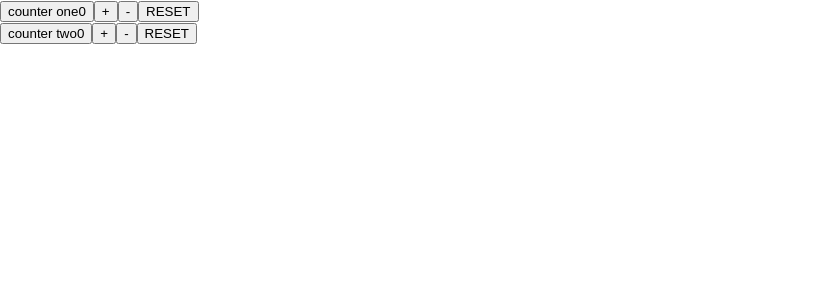
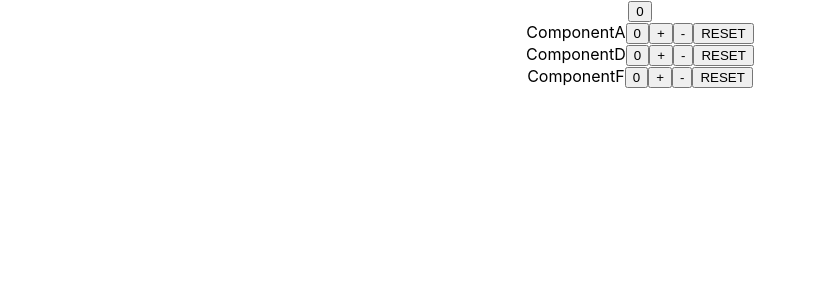
Before and after one commit to Monishasaravanan17/react-hooks, a React (Create React App) app: page / in a window 1280 px wide. Shown: the top 300 px of the page, without its empty margins (0-817 px from the left). Built offline with nearby package versions, Linux system fonts and the light colour scheme.

Commit message:
commit Reducercontext

```diff
--- a/src/App.js
+++ b/src/App.js
@@ -10,19 +10,45 @@
 // import DataFetchingone from './component/DataFetchingone';
 // import DataFetchingtwo from './component/DataFetchingtwo';
 // import DataFetchingthree from './component/DataFetchingthree';
-// import React from 'react';
+
 // import HooksContextA from './component/HooksContextA';
+import React, { useReducer } from 'react';
 import './App.css';
-// import ReduceCountercplx from './component/ReduceCountercplx';6
+import ComponentA from './component/ComponentA';
+import ComponentB from './component/ComponentB';
+import ComponentC from './component/ComponentC';
+
+export const CountContext = React.createContext()
+
+
+const initialState = 0
+const reducer = (state, action) => {
+  switch (action) {
+    case 'increment':
+      return state + 1
+    case 'decrement':
+      return state - 1
+    case 'reset':
+      return initialState
+    default:
+      return state
+  }
+}
+// import ReduceCountercplx from './component/ReduceCountercplx';
 // import ReduceCounter from './component/ReduceCounter';
 // import ReduceCountercplx from './component/ReduceCountercplx';
-import ReduceCountermul from './component/ReduceCountermul';
+// import ReduceCountermul from './component/ReduceCountermul';
 // export const UserContext = React.createContext()
 // export const ChannelContext = React.createContext()
 
 function App() {
+  const [count, dispatch] = useReducer(reducer, initialState)
   return (
-    <div>
+    <CountContext.Provider
+      value={{ countState: count,countDispatch: dispatch }}
+    >
+
+      <div className="App">
         {/* <HookCounter/> */}
         {/* <HooksCounterone/> */}
         {/* <HooksCountertwo/> */}
@@ -42,9 +68,18 @@
         {/* </UserContext.Provider> */}
         {/* <ReduceCounter/> */}
         {/* <ReduceCountercplx/> */}
-      <ReduceCountermul/>
+        {/* <ReduceCountermul/> */}
+
+
+        <button>{count}</button>
+        <ComponentA />
+        <ComponentB />
+        <ComponentC />
+
+
 
       </div>
+    </CountContext.Provider>
   );
 }
 
--- /dev/null
+++ b/src/component/ComponentA.js
@@ -0,0 +1,16 @@
+import React, { useContext } from "react";
+import {CountContext} from '../App'
+
+function ComponentA(){
+    const countContext = useContext(CountContext)
+    return(
+        <div>
+            ComponentA
+            <button>{countContext.countState}</button>
+            <button onClick={() => countContext.countDispatch('increment')}>+</button>
+            <button onClick={() =>countContext.countDispatch('decrement')}>-</button>
+            <button onClick={() =>countContext.countDispatch('reset')}>RESET</button>
+        </div>
+    )
+}
+export default ComponentA ;
--- /dev/null
+++ b/src/component/ComponentB.js
@@ -0,0 +1,11 @@
+import React from "react";
+import ComponentD from "./ComponentD";
+
+function ComponentB(){
+    return(
+        <div>
+            <ComponentD/>
+        </div>
+    )
+}
+export default ComponentB ;
--- /dev/null
+++ b/src/component/ComponentC.js
@@ -0,0 +1,12 @@
+import React from "react";
+import ComponentE from "./ComponentE";
+
+
+function ComponentC(){
+    return(
+        <div>
+            <ComponentE/>
+        </div>
+    )
+}
+export default ComponentC ;
--- /dev/null
+++ b/src/component/ComponentD.js
@@ -0,0 +1,16 @@
+import React, { useContext } from "react";
+import {CountContext} from '../App'
+
+function ComponentD(){
+    const countContext = useContext(CountContext)
+    return(
+        <div>
+            ComponentD
+            <button>{countContext.countState}</button>
+            <button onClick={() => countContext.countDispatch('increment')}>+</button>
+            <button onClick={() =>countContext.countDispatch('decrement')}>-</button>
+            <button onClick={() =>countContext.countDispatch('reset')}>RESET</button>
+        </div>
+    )
+}
+export default ComponentD ;
--- /dev/null
+++ b/src/component/ComponentE.js
@@ -0,0 +1,11 @@
+import React from "react";
+import ComponentF from "./ComponentF";
+
+function ComponentE(){
+    return(
+        <div>
+            <ComponentF/>
+        </div>
+    )
+}
+export default ComponentE ;
--- /dev/null
+++ b/src/component/ComponentF.js
@@ -0,0 +1,16 @@
+import React, { useContext } from "react";
+import {CountContext} from '../App'
+
+function ComponentF(){
+    const countContext = useContext(CountContext)
+    return(
+        <div>
+            ComponentF
+            <button>{countContext.countState}</button>
+            <button onClick={() => countContext.countDispatch('increment')}>+</button>
+            <button onClick={() =>countContext.countDispatch('decrement')}>-</button>
+            <button onClick={() =>countContext.countDispatch('reset')}>RESET</button>
+        </div>
+    )
+}
+export default ComponentF ;
```
Lines whose indentation alone changed are shown as unchanged.
